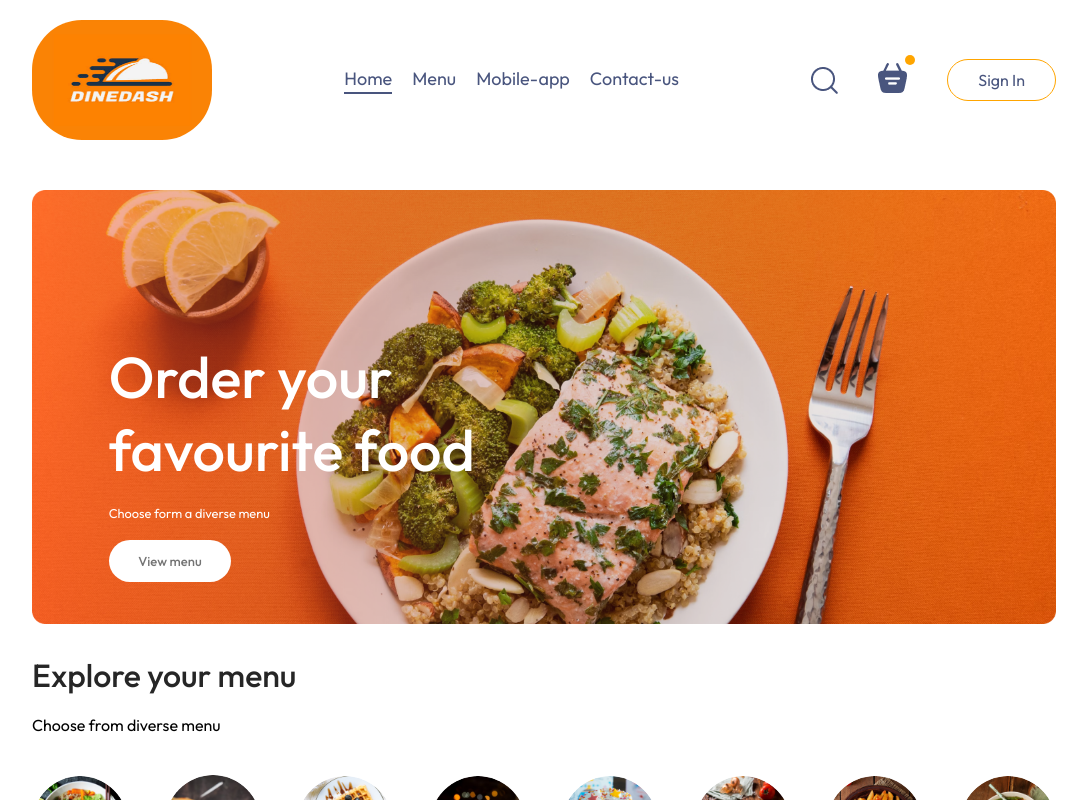
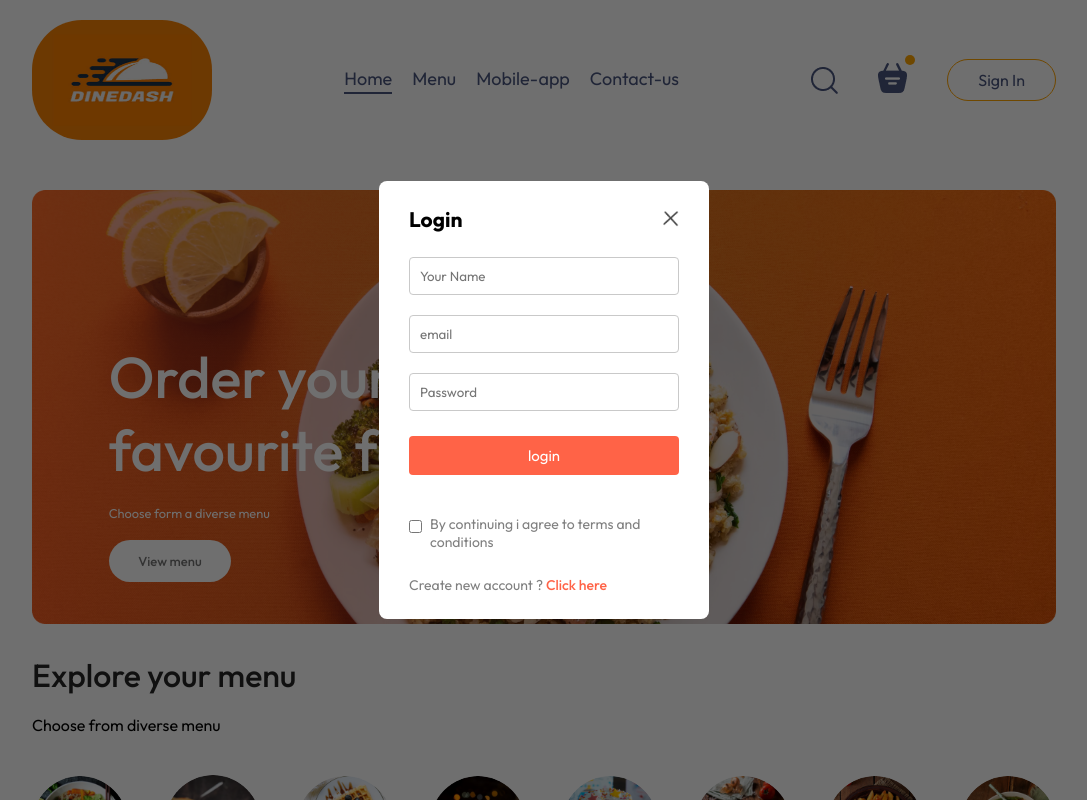
Before and after one commit to Hardik12244/DineDash, a React (Vite) app in the folder frontend/: page / in a window 1280 px wide. Both pictures are taken after a click on the button "Sign In". Shown: the top 800 px of the page, without its empty margins (96-1183 px from the left). Built offline with nearby package versions, Linux system fonts and the light colour scheme.

Commit message:
feat:add login popup

```diff
--- a/frontend/src/App.tsx
+++ b/frontend/src/App.tsx
@@ -6,20 +6,23 @@
 import Cart from './pages/Cart/Cart'
 import PlaceOrder from './pages/PlaceOrder/PlaceOrder'
 import Footer from './components/Footer/Footer'
+import { useState } from 'react'
+import LoginPopup from './components/LoginPopup/LoginPopup'
 
 function App() {
-
+  const [showLogin, setShowLogin] = useState(false);
   return (
     <>
+    {showLogin?<LoginPopup setShowLogin={setShowLogin} />:<></>}
       <div className='app'>
-      <Navbar />
-      <Routes>
-        <Route path='/' element={<Home/>}/>
-        <Route path='/cart' element={<Cart/>} />
-        <Route path='/order' element={<PlaceOrder/>}/>
-      </Routes>
-    </div>
-    <Footer/>
+        <Navbar setShowLogin={setShowLogin} />
+        <Routes>
+          <Route path='/' element={<Home />} />
+          <Route path='/cart' element={<Cart />} />
+          <Route path='/order' element={<PlaceOrder />} />
+        </Routes>
+      </div>
+      <Footer />
     </>
   )
 }
--- /dev/null
+++ b/frontend/src/components/LoginPopup/LoginPopup.css
@@ -0,0 +1,68 @@
+
+.login-popup{
+    position: absolute;
+    z-index: 1;
+    width: 100%;
+    height: 100%;
+    background-color: #00000090;
+    display: grid;
+}
+.login-popup-container{
+    place-self: center;
+    width: max(23vw,330px);
+    color: #808080;
+    background-color: white;
+    display: flex;
+    flex-direction: column;
+    gap: 25px;
+    padding: 25px 30px;
+    border-radius: 8px;
+    font-size: 14px;
+    animation: fadeIn 0.5s;
+}
+.login-popup-title{
+    display: flex;
+    justify-content: space-between;
+    align-items: center;
+    color: black;
+}
+.login-popup-title img{
+    width: 16px;
+    cursor: pointer;
+
+}
+.login-popup-inputs{
+    display: flex;
+    flex-direction: column;
+    gap: 20px;
+}
+.login-popup-inputs input{
+    outline: none;
+    border: 1px solid #c9c9c9;
+    padding: 10px;
+    border-radius: 4px;
+}
+.login-popup-container button{
+    border: none;
+    padding: 10px;
+    border-radius: 4px;
+    color: white;
+    background-color: tomato;
+    font-size: 15px;
+    cursor: pointer;
+}
+.login-popup-condition{
+    display: flex;
+    align-items: start;
+    gap: 8px;
+    margin-top: 15px;
+}
+.login-popup-condition input{
+    margin-top: 5px;
+}
+.login-popup p span{
+    color: tomato;
+    font-weight: 500;
+    cursor: pointer;
+
+}
--- /dev/null
+++ b/frontend/src/components/LoginPopup/LoginPopup.tsx
@@ -0,0 +1,37 @@
+import React, { useState } from 'react'
+import { assets } from '../../assets/assets';
+import './LoginPopup.css'
+type setShowLogin = {
+    setShowLogin: React.Dispatch<React.SetStateAction<boolean>>;
+}
+
+function LoginPopup({ setShowLogin }: setShowLogin) {
+    const [currState, setCurrState] = useState("Login");
+    return (
+        <div className='login-popup'>
+            <form action="" className="login-popup-container">
+                <div className="login-popup-title">
+                    <h2>{currState}</h2>
+                    <img src={assets.cross_icon} onClick={() => setShowLogin(false)} alt="" />
+                </div>
+                <div className="login-popup-inputs">
+                    {currState === "Login" ? <input placeholder='Your Name' required type="text" /> : <></>}
+                    <input placeholder='email' required type="text" />
+                    <input placeholder='Password' required type="text" />
+                </div>
+                <button> {currState === "Sign Up" ? "create account" : "login"}</button>
+                <div className="login-popup-condition">
+                    <input type="checkbox" required />
+                    <p>By continuing i agree to terms and conditions</p>
+                </div>
+                {currState === "Login" ? <p>Create new account ? <span onClick={() => setCurrState("Sign up")}>Click here </span></p> : <p>Already have account ? <span onClick={() => setCurrState("Login")}>Click here </span></p>}
+
+
+            </form>
+
+
+        </div>
+    )
+}
+
+export default LoginPopup
--- a/frontend/src/components/navbar/Navbar.tsx
+++ b/frontend/src/components/navbar/Navbar.tsx
@@ -2,7 +2,10 @@
 import './navbar.css'
 import {assets} from '../../assets/assets'
 import { Link } from 'react-router-dom';
-function Navbar() {
+type setShowLogin = {
+    setShowLogin: React.Dispatch<React.SetStateAction<boolean>>;
+}
+function Navbar({setShowLogin}: setShowLogin) {
 
     const [menu,setMenu] = useState("home");
 
@@ -21,7 +24,7 @@
                 <img src={assets.basket_icon} alt="" />
                 <div className='dot'></div>
             </div>
-            <button>Sign In </button>
+            <button onClick={()=>setShowLogin(true)}>Sign In </button>
         </div>
     </div>
   )
```
